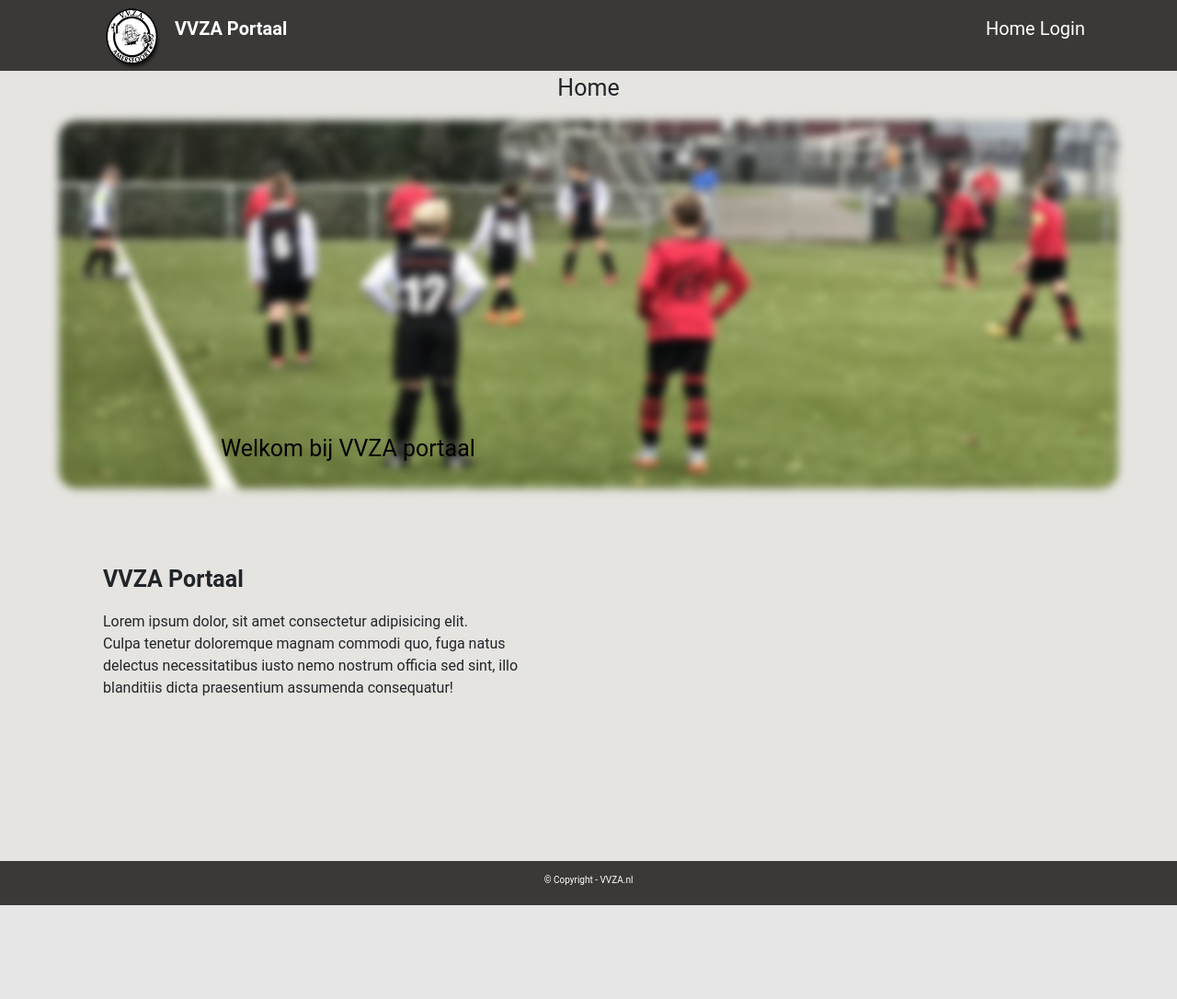
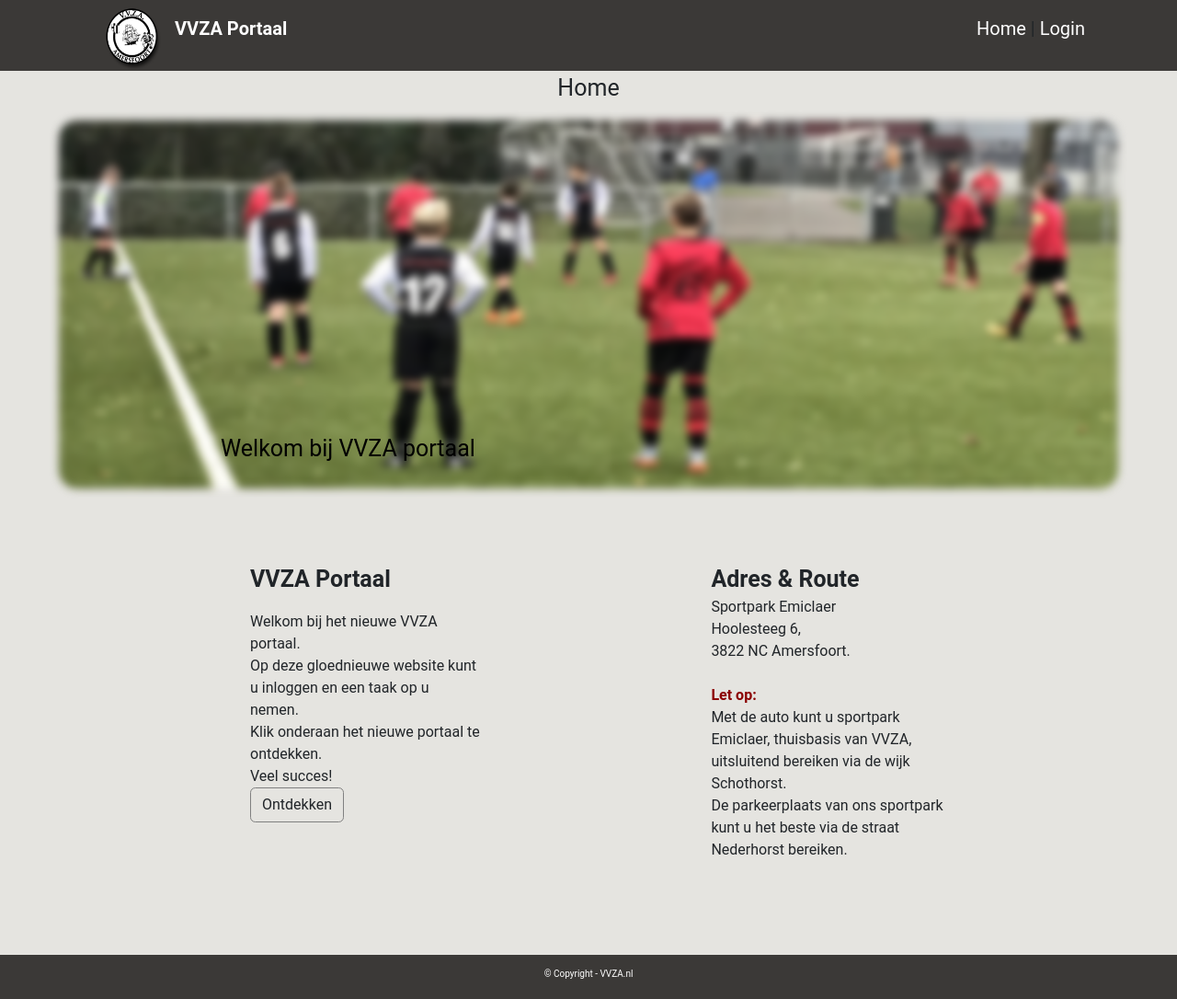
Before and after one commit to moellabbarjr/Full-stack, a PHP site: page / in a window 1280 px wide. Shown: the whole page at 92% size. Before the commit the page ends 984 px from the top, so only its background shows below. Run offline with PHP 8.4, Linux system fonts and the light colour scheme; some libraries are stand-ins or nearby versions.

Commit message:
Home page afgerond

```diff
--- a/Layout/Header.php
+++ b/Layout/Header.php
@@ -43,20 +43,20 @@ spl_autoload_register(function ($class) {
       <li>
 
         <?php if (!isset($_SESSION["sessionid"])) { ?>
-          <a href="../index.php">Home</a>
+          <a href="../index.php">Home</a> |
           <a href="../Private/login.php">Login</a>
         <?php } ?>
         <?php if (isset($_SESSION["sessionid"])) {
             if($_SERVER['REQUEST_URI'] == "/index.php" or $_SERVER['REQUEST_URI'] == "/"){ ?>
 
-            <a href="Private/dashboard.php">Home</a>
-            <a href="Private/registration_form.php">Beschikbaarheid</a>
+            <a href="Private/dashboard.php">Home</a> |
+            <a href="Private/registration_form.php">Beschikbaarheid</a> |
             <a href="Private/logout.php">Log uit</a>
         <?php
             }else{
         ?>
-            <a href="dashboard.php">Home</a>
-            <a href="registration_form.php">Beschikbaarheid</a>
+            <a href="dashboard.php">Home</a> |
+            <a href="registration_form.php">Beschikbaarheid</a> |
             <a href="logout.php">Log uit</a>
           <?php }
           }
--- a/Style/Footer.css
+++ b/Style/Footer.css
@@ -3,7 +3,7 @@
     width: 100%;
     height: 3rem;
     position: relative;
-    top: 10rem;
+    top: 5.4rem;
 }
 
 .footer-copyr{
--- a/Style/Main.css
+++ b/Style/Main.css
@@ -18,7 +18,7 @@ body {
   }
 
 a {
-    color: white !important;
+    color: white ;
     text-decoration: none;
   }
 
--- a/Style/home.css
+++ b/Style/home.css
@@ -150,14 +150,16 @@
 }
 
 .grid-container {
+    display: grid;
     width: 100%;
     margin-top: 5rem;
-    padding-left: 7rem;
+    padding-left: 17rem;
+    grid-template-columns: auto auto ;
 
 }
 
 .grid-item {
-    width: 40%;
+    width: 50%;
     text-align: left;
 }
 .grid-item b{
--- a/Style/nav.css
+++ b/Style/nav.css
@@ -36,7 +36,9 @@ nav {
 
   }
   nav ul li a:hover{
-    border-bottom: 3px solid red;
+    border-bottom: 3px solid white;
+    color: white !important;
+    text-decoration: none;
   }
 
   nav u li a{
--- a/Style/table.css
+++ b/Style/table.css
@@ -60,6 +60,31 @@
     transition: color .15s ease-in-out,background-color .15s ease-in-out,border-color .15s ease-in-out,box-shadow .15s ease-in-out;
 }
 
+.btn-home{
+    display: inline-block;
+    font-weight: 400;
+    line-height: 1.5;
+    color: #212529;
+    text-align: center;
+    text-decoration: none;
+    vertical-align: middle;
+    cursor: pointer;
+    -webkit-user-select: none;
+    -moz-user-select: none;
+    user-select: none;
+    background-color: transparent;
+    border: 1px solid gray;
+    padding: .375rem .75rem;
+    font-size: 1rem;
+    border-radius: .35rem;
+    transition: color .15s ease-in-out,background-color .15s ease-in-out,border-color .15s ease-in-out,box-shadow .15s ease-in-out;
+}
+
+.btn-home:hover{
+    background-color: lightgray;
+
+}
+
 .btn-success {
     color: #fff;
     background-color: #28a745;
--- a/index.php
+++ b/index.php
@@ -38,11 +38,29 @@ if (isset($_GET["reset"])) {
     <div class="grid-item">
       <p>
         <b>VVZA Portaal</b>
-        <p>Lorem ipsum dolor, sit amet consectetur adipisicing elit. <br>
-        Culpa tenetur doloremque magnam commodi quo, fuga natus delectus necessitatibus iusto nemo nostrum officia sed sint,
-        illo blanditiis dicta praesentium assumenda consequatur!</p>
+        <p>Welkom bij het nieuwe VVZA portaal.<br>
+         Op deze gloednieuwe website kunt u inloggen en een taak op u nemen. <br>
+         Klik onderaan het nieuwe portaal te ontdekken.<br>
+         Veel succes! <br>
+         <a href="../Private/login.php"><button type="button" name="login" class="btn-home">Ontdekken</button></a>
+
+        </p>
+      </p>
+
+    </div>
+    <div class="grid-item">
+      <p>
+        <b>Adres & Route</b> <br>
+        Sportpark Emiclaer <br>
+        Hoolesteeg 6, <br>
+        3822 NC Amersfoort. <br>
+<br>
+         <b style="color:darkred; font-size:1rem;":>Let op:</b> <br>
+            Met de auto kunt u sportpark Emiclaer, thuisbasis van VVZA, uitsluitend bereiken via de wijk Schothorst. <br>
+            De parkeerplaats van ons sportpark kunt u het beste via de straat Nederhorst bereiken.
+
+        </p>
       </p>
     </div>
-  </div>
 </div>
 <?php require_once('layout/Footer.php') ?>
```
